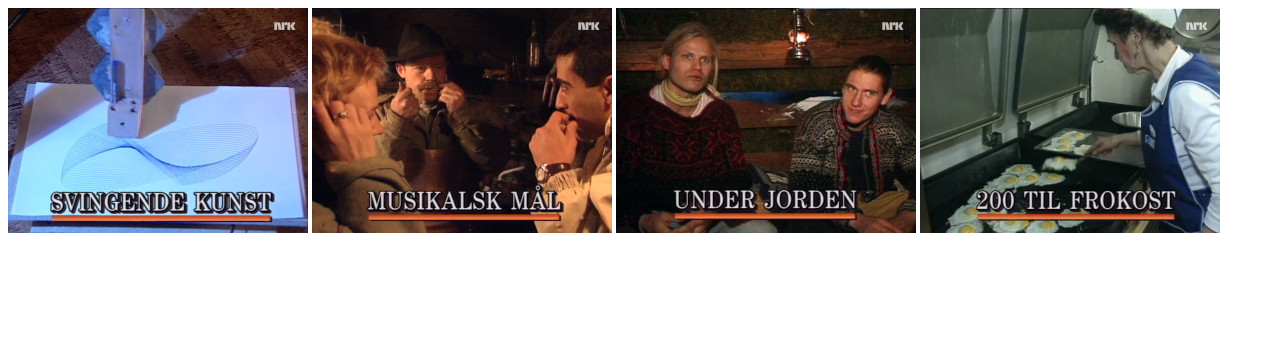
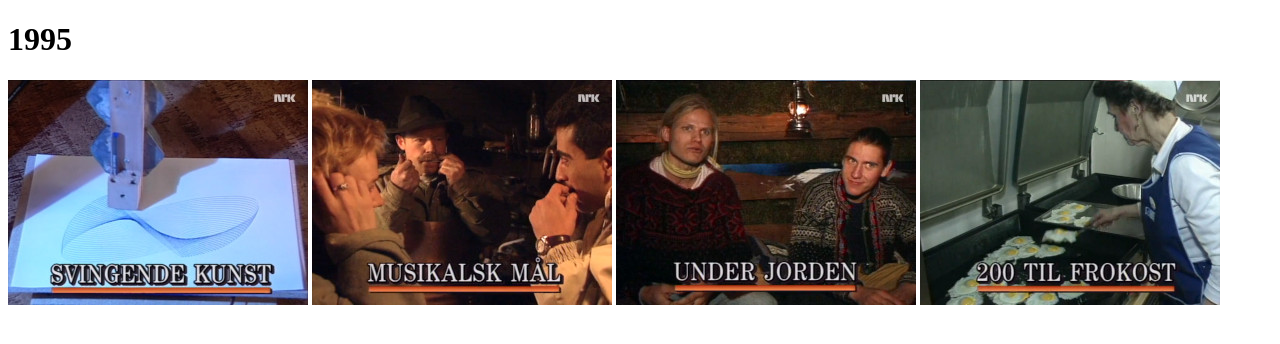
Before and after one commit to ripsipip/norgerundt, a plain HTML site: page index.html in a window 1280 px wide. Drawn offline with Linux system fonts and the light colour scheme.

Commit message:
Update index.html

```diff
--- a/index.html
+++ b/index.html
@@ -3,6 +3,8 @@
 <html>
 
 <body>
+
+<h1>1995</h1>
 
 <a href="https://tv.nrk.no/serie/norge-rundt/1995/DHLN04000195#t=4m15s"><img src="images/1995-01-1.jpg"></a>
 
```
